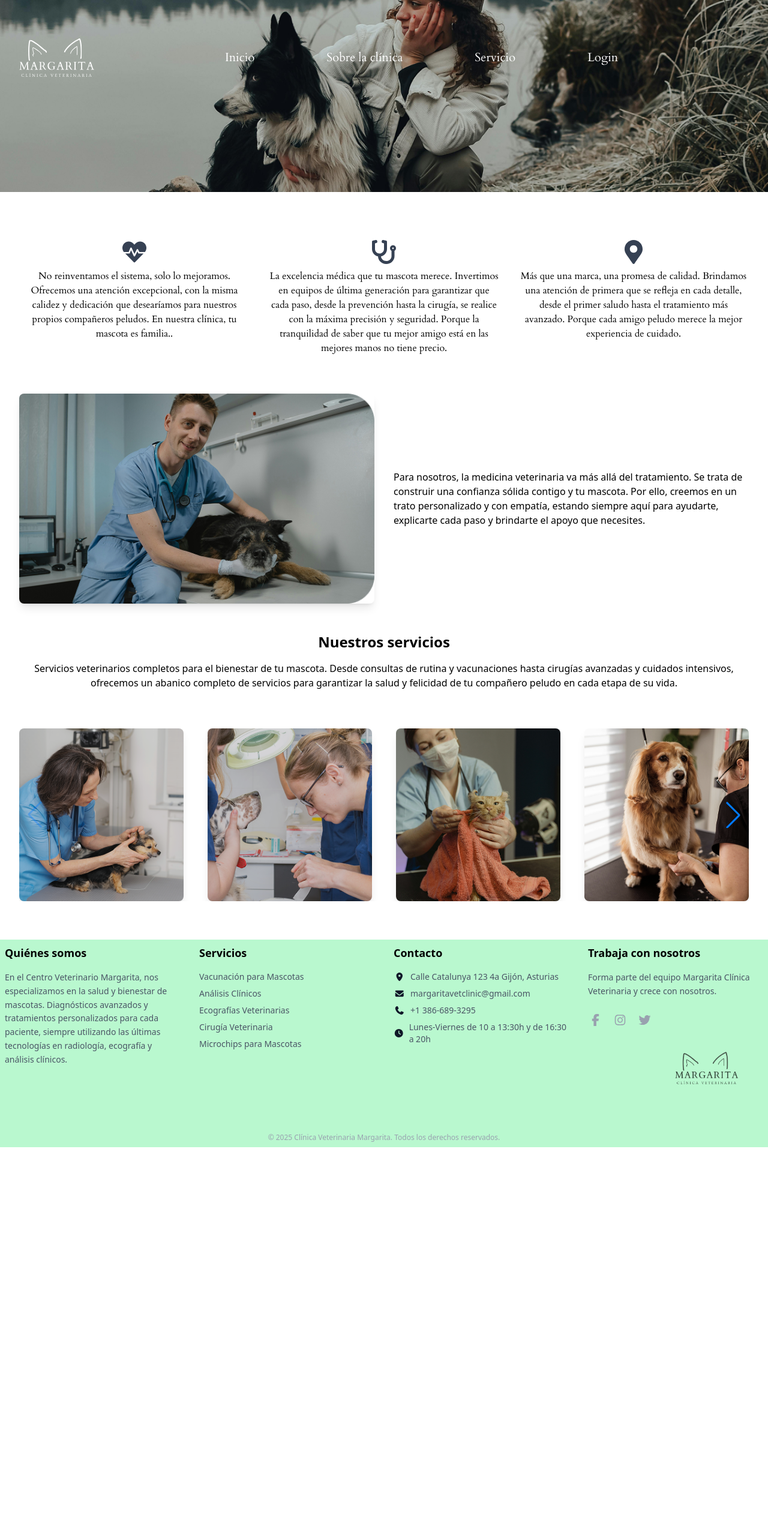
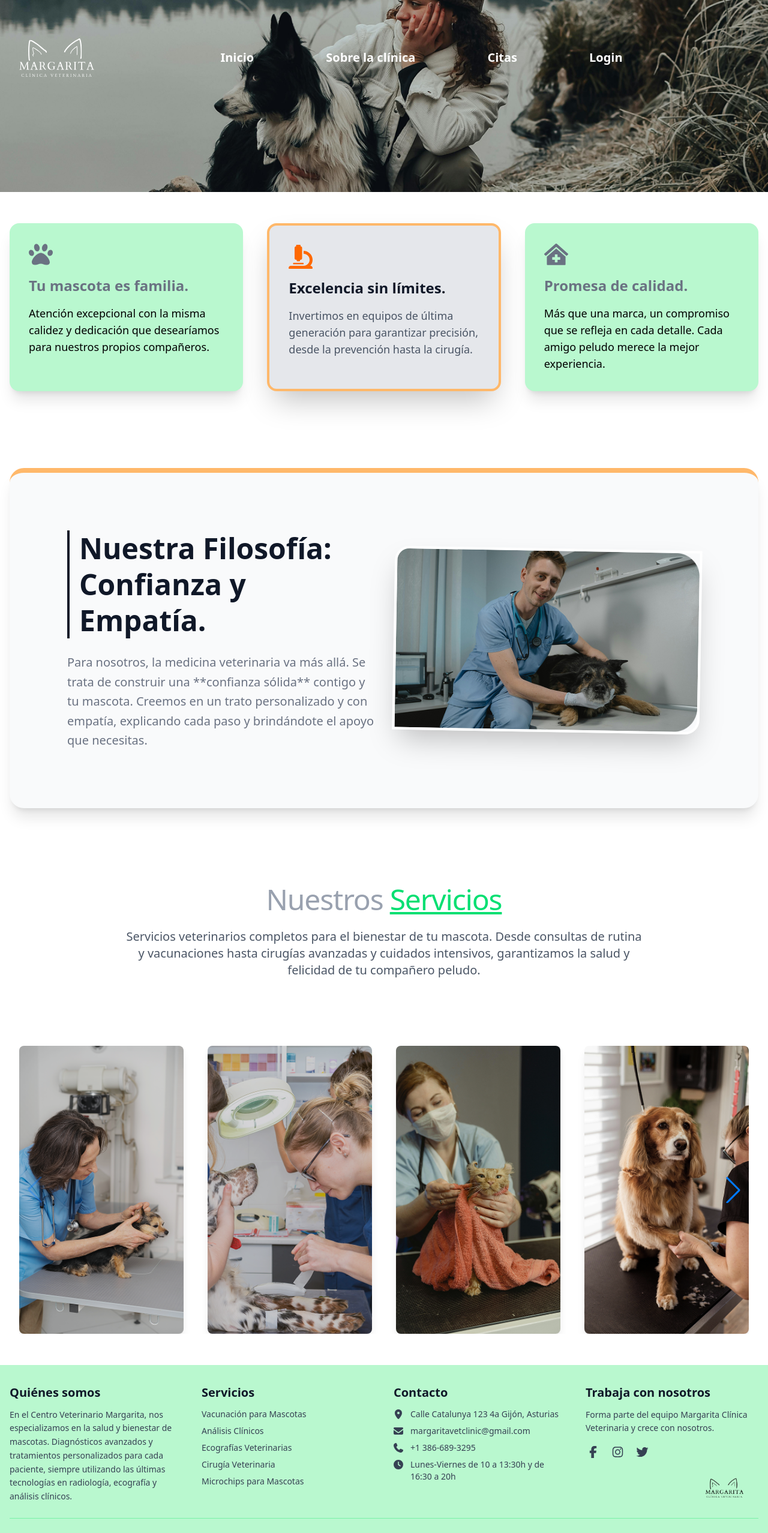
Before and after one commit to group-12-p4da-F5/veterinary-clinic-frontend, a React (Vite) app: page / in a window 1280 px wide. Shown: the top 2555 px of the page at 60% size. Before the commit the page ends 1912 px from the top, so only its background shows below. Built offline with nearby package versions, Linux system fonts and the light colour scheme; no server answers; a web font is replaced by a local one.

Commit message:
refactor(ui): Mejorar diseño de HomePage, Header, Footer y PhotoGallery

```diff
--- a/src/app/pages/HomePage.jsx
+++ b/src/app/pages/HomePage.jsx
@@ -1,52 +1,101 @@
 import React from 'react';
 import ImgMedicoHomepage from '../../shared/assets/ImgMedicoHomepage.png';
-import { FaHeartbeat, FaStethoscope, FaMapMarkerAlt } from 'react-icons/fa';
+// Usamos íconos de la librería Fa para un look consistente
+import { FaPaw, FaMicroscope, FaClinicMedical } from 'react-icons/fa';
 import PhotoGallery from '../../shared/components/PhotoGallery';
 
 function HomePage() {
   return (
-    <div className="container mx-auto px-4 py-8">
-      <section className="flex flex-col md:flex-row justify-center items-start text-center my-8">
-        <div className="flex-1 p-4">
-          <div className="flex justify-center mb-2">
-            <FaHeartbeat className="h-10 w-10 text-gray-700" />
+    // Se mantiene el fondo blanco puro y el padding.
+    <div className="container mx-auto px-4 py-5 bg-white">
+
+      {/* ================================================================================
+        SECCIÓN 1: VALORES (3 PUNTOS) - Diseño Asimétrico con VERDE CLARO
+        ================================================================================
+      */}
+      <section className="grid grid-cols-1 md:grid-cols-3 gap-10 mt-8 mb-20">
+
+        {/* Tarjeta 1: Calidez y Familia - AHORA con VERDE VIBRANTE (Claro) */}
+        <div className="p-8 bg-green-200 rounded-2xl shadow-xl transform hover:scale-[1.05] transition duration-300 ease-in-out cursor-pointer">
+          <div className="flex justify-start mb-4">
+            {/* Ícono en blanco para contraste */}
+            <FaPaw className="h-10 w-10 text-gray-500" />
           </div>
-          <h3 className="font-cardo">No reinventamos el sistema, solo lo mejoramos. Ofrecemos una atención excepcional, con la misma calidez y dedicación que desearíamos para nuestros propios compañeros peludos. En nuestra clínica, tu mascota es familia..</h3>
+          <h3 className="text-2xl font-bold text-gray-500 mb-4">
+            Tu mascota es familia.
+          </h3>
+          {/* Texto en un verde muy claro para legibilidad */}
+          <p className="text-lg text-black">
+            Atención excepcional con la misma calidez y dedicación que desearíamos para nuestros propios compañeros.
+          </p>
         </div>
 
-        <div className="flex-1 p-4">
-          <div className="flex justify-center mb-2">
-            <FaStethoscope className="h-10 w-10 text-gray-700" />
+        {/* Tarjeta 2: Excelencia Médica - Mantenemos el acento NARANJA */}
+        <div className="p-8 bg-gray-200 border-4 border-orange-300 rounded-2xl shadow-2xl transform hover:scale-[1.05] transition duration-300 ease-in-out cursor-pointer">
+          <div className="flex justify-start mb-4">
+            <FaMicroscope className="h-10 w-10 text-orange-500" />
           </div>
-          <h3 className="font-cardo">La excelencia médica que tu mascota merece. Invertimos en equipos de última generación para garantizar que cada paso, desde la prevención hasta la cirugía, se realice con la máxima precisión y seguridad. Porque la tranquilidad de saber que tu mejor amigo está en las mejores manos no tiene precio.</h3>
+          <h3 className="text-2xl font-bold text-gray-900 mb-4">
+            Excelencia sin límites.
+          </h3>
+          <p className="text-lg text-gray-600">
+            Invertimos en equipos de última generación para garantizar precisión, desde la prevención hasta la cirugía.
+          </p>
         </div>
 
-        <div className="flex-1 p-4">
-          <div className="flex justify-center mb-2">
-            <FaMapMarkerAlt className="h-10 w-10 text-gray-700" />
+        {/* Tarjeta 3: Compromiso de Calidad - AHORA con VERDE MEDIO (Claro) */}
+        <div className="p-8 bg-green-200 rounded-2xl shadow-xl transform hover:scale-[1.05] transition duration-300 ease-in-out cursor-pointer">
+          <div className="flex justify-start mb-4">
+            {/* Ícono en blanco para contraste */}
+            <FaClinicMedical className="h-10 w-10 text-gray-500" />
           </div>
-          <h3 className="font-cardo">Más que una marca, una promesa de calidad. Brindamos una atención de primera que se refleja en cada detalle, desde el primer saludo hasta el tratamiento más avanzado. Porque cada amigo peludo merece la mejor experiencia de cuidado.</h3>
+          <h3 className="text-2xl font-bold text-gray-500 mb-4">
+            Promesa de calidad.
+          </h3>
+          {/* Texto en blanco (o gris muy claro) para legibilidad */}
+          <p className="text-lg text-black">
+            Más que una marca, un compromiso que se refleja en cada detalle. Cada amigo peludo merece la mejor experiencia.
+          </p>
         </div>
       </section>
 
-      <section className="flex flex-col md:flex-row items-center my-8">
-        <div className="md:w-1/2 p-4">
+      {/* ================================================================================
+        SECCIÓN 2: VETERINARIO & FILOSOFÍA - Ajustamos el color del borde y acento
+        ================================================================================
+      */}
+      <section className="flex flex-col md:flex-row items-center my-32 bg-gray-50 p-8 md:p-20 rounded-3xl shadow-xl border-t-8 border-orange-300">
+
+        <div className="md:w-1/2 p-4 order-2 md:order-1">
+          {/* El borde lateral del título usa el color de marca (green-500) */}
+          <h2 className="text-5xl font-black text-gray-900 mb-6 border-l-4 border-green-00 pl-4 leading-tight">
+            Nuestra Filosofía: Confianza y Empatía.
+          </h2>
+          <p className="text-xl text-gray-500 leading-relaxed">
+            Para nosotros, la medicina veterinaria va más allá. Se trata de construir una **confianza sólida** contigo y tu mascota. Creemos en un trato personalizado y con empatía, explicando cada paso y brindándote el apoyo que necesitas.
+          </p>
+        </div>
+
+        <div className="md:w-1/2 p-4 order-1 md:order-2">
           <img
             src={ImgMedicoHomepage}
             alt="Veterinario examinando un perro"
-            className="w-full h-auto rounded-lg shadow-lg"
+            className="w-full h-auto rounded-tl-3xl rounded-br-3xl shadow-2xl border-4 border-white transform rotate-1"
           />
-         </div>
-        <div className="md:w-1/2 p-4 mt-4 md:mt-0">
-          <p>Para nosotros, la medicina veterinaria va más allá del tratamiento. Se trata de construir una confianza sólida contigo y tu mascota. Por ello, creemos en un trato personalizado y con empatía, estando siempre aquí para ayudarte, explicarte cada paso y brindarte el apoyo que necesites.</p>
         </div>
       </section>
 
+      {/* ================================================================================
+        SECCIÓN 3: INTRODUCCIÓN A SERVICIOS - Título de impacto
+        ================================================================================
+      */}
+      <section className="text-center my-20">
+        {/* El título principal usa el color de marca (green-500) */}
+         <h2 className="text-6xl md:text-5xl font- text-gray-400 mb-6 tracking-tight leading-none">
+          Nuestros <span className="text-green-400 underline">Servicios</span>
+        </h2>
 
-      <section className="text-center my-8">
-        <h2 className="text-2xl font-bold mb-4">Nuestros servicios</h2>
-        <p>
-          Servicios veterinarios completos para el bienestar de tu mascota. Desde consultas de rutina y vacunaciones hasta cirugías avanzadas y cuidados intensivos, ofrecemos un abanico completo de servicios para garantizar la salud y felicidad de tu compañero peludo en cada etapa de su vida.
+        <p className="max-w-4xl mx-auto text-xl text-gray-600 px-4 mb-8">
+          Servicios veterinarios completos para el bienestar de tu mascota. Desde consultas de rutina y vacunaciones hasta cirugías avanzadas y cuidados intensivos, garantizamos la salud y felicidad de tu compañero peludo.
         </p>
       </section>
 
--- a/src/shared/components/Footer.jsx
+++ b/src/shared/components/Footer.jsx
@@ -4,16 +4,20 @@ import { faMapMarkerAlt, faEnvelope, faPhone, faClock } from '@fortawesome/free-
 import { faFacebookF, faInstagram, faTwitter } from '@fortawesome/free-brands-svg-icons';
 import Logomargarita from '../assets/Logomargarita.png';
 
+// --------------------------------------------------------------------------------
+// Componentes de Ayuda (Ajustados para ser más pequeños)
+// --------------------------------------------------------------------------------
 
 const ColumnaFooter = ({ titulo, children, link, onClick }) => (
   <div>
-  <h4 className="text-black text-lg font-bold mb-4">
+    {/* Título: Cambiado de text-teal-700 a text-gray-900 */}
+    <h4 className="text-xl font-extrabold mb-3 text-gray-900">
       {link ? (
-    <a href={link} className="hover:underline">
+        <a href={link} className="hover:underline transition-colors duration-200">
           {titulo}
         </a>
       ) : onClick ? (
-    <button onClick={onClick} className="text-black text-lg font-bold hover:underline focus:outline-none">
+        <button onClick={onClick} className="text-xl font-extrabold text-gray-900 hover:underline transition-colors duration-200 focus:outline-none">
           {titulo}
         </button>
       ) : (
@@ -25,35 +29,42 @@ const ColumnaFooter = ({ titulo, children, link, onClick }) => (
 );
 
 const ItemContacto = ({ icono, texto }) => (
- <li className="flex items-center">
-  <span className="mr-2 text-gray-900 w-5 h-5 flex items-center justify-center">
+  // El texto es oscuro (gray-700) para contraste, con hover al color de acento (teal-900)
+  <li className="flex items-start text-gray-700 hover:text-teal-900 transition-colors">
+    {/* Iconos: Cambiado de text-teal-700 a text-gray-700 */}
+    <span className="mr-3 text-gray-700 w-4 h-4 flex items-center justify-center pt-1">
       <FontAwesomeIcon icon={icono} />
     </span>
-  <span>{texto}</span>
+    {/* Aseguramos el tamaño de texto pequeño */}
+    <span className="flex-1 text-sm">{texto}</span>
   </li>
 );
 
-const ItemFooter = ({ children }) => (
- <li>
-  {children}
+const ItemFooter = ({ children, link }) => (
+  // Los ítems de la lista también son oscuros, con hover para resaltar. Aseguramos tamaño pequeño.
+  <li className="text-sm text-gray-700 hover:text-teal-900 transition-colors">
+    {link ? <a href={link}>{children}</a> : <span>{children}</span>}
   </li>
 );
 
 
 const IconosSociales = () => (
- <div className="flex space-x-4 mt-6">
-  <a href="https://www.facebook.com/MargaritaVetClinic" target="_blank" rel="noopener noreferrer" className="text-gray-400 hover:text-black transition-colors">
+  // CORRECCIÓN DE ERROR: Movemos el comentario dentro del div para resolver el error de sintaxis.
+  <div className="flex space-x-4 mt-4">
+    {/* Íconos Sociales: Cambiado de text-teal-700 a text-gray-700 */}
+    <a href="https://www.facebook.com/MargaritaVetClinic" target="_blank" rel="noopener noreferrer" className="text-gray-700 hover:text-gray-900 transition-colors duration-200 transform hover:scale-110">
       <FontAwesomeIcon icon={faFacebookF} size="lg" />
     </a>
-  <a href="https://www.instagram.com/MargaritaVetClinic" target="_blank" rel="noopener noreferrer" className="text-gray-400 hover:text-black transition-colors">
+    <a href="https://www.instagram.com/MargaritaVetClinic" target="_blank" rel="noopener noreferrer" className="text-gray-700 hover:text-gray-900 transition-colors duration-200 transform hover:scale-110">
       <FontAwesomeIcon icon={faInstagram} size="lg" />
     </a>
-  <a href="https://www.twitter.com/MargaritaVetClinic" target="_blank" rel="noopener noreferrer" className="text-gray-400 hover:text-black transition-colors">
+    <a href="https://www.twitter.com/MargaritaVetClinic" target="_blank" rel="noopener noreferrer" className="text-gray-700 hover:text-gray-900 transition-colors duration-200 transform hover:scale-110">
       <FontAwesomeIcon icon={faTwitter} size="lg" />
     </a>
   </div>
 );
 
+// Los componentes ContactForm y WorkWithUsModal se mantienen
 export const ContactForm = ({ onClose }) => {
   const [formData, setFormData] = useState({
     name: '',
@@ -149,7 +160,6 @@ export const ContactForm = ({ onClose }) => {
   );
 };
 
-// Componente del Modal (usa ContactForm)
 const WorkWithUsModal = ({ isOpen, onClose }) => {
   if (!isOpen) return null;
 
@@ -163,11 +173,16 @@ const WorkWithUsModal = ({ isOpen, onClose }) => {
         <div className="text-center">
           <h3 className="text-xl font-bold text-gray-900 mb-4">Formulario de Contacto</h3>
         </div>
+
         <ContactForm onClose={onClose} />
       </div>
     </div>
   );
 };
+
+// --------------------------------------------------------------------------------
+// Componente Principal Footer (COMPACTADO)
+// --------------------------------------------------------------------------------
 
 const Footer = () => {
   const [isModalOpen, setIsModalOpen] = useState(false);
@@ -176,11 +191,13 @@ const Footer = () => {
   const handleCloseModal = () => setIsModalOpen(false);
 
   return (
-  <footer className="bg-green-200 text-black py-2 px-2">
-   <div className="container mx-auto grid grid-cols-1 md:grid-cols-4 gap-8">
+    // CLAVE 1: Reducimos el padding vertical principal de py-12 a py-8
+    <footer className="bg-green-200 text-teal-700 py-8 px-4">
+      {/* CLAVE 2: Reducimos el espacio entre columnas de gap-12 a gap-8. Reducimos pb-10 a pb-6. */}
+      <div className="container mx-auto grid grid-cols-1 md:grid-cols-4 gap-8 border-b border-green-300 pb-6">
 
         <ColumnaFooter titulo="Quiénes somos" link="/quienes-somos">
-     <p className="text-sm leading-relaxed text-gray-600">
+          <p className="text-sm leading-relaxed text-gray-700">
             En el Centro Veterinario Margarita, nos especializamos en la salud y bienestar de mascotas.
             Diagnósticos avanzados y tratamientos personalizados para cada paciente, siempre utilizando las últimas
             tecnologías en radiología, ecografía y análisis clínicos.
@@ -188,17 +205,19 @@ const Footer = () => {
         </ColumnaFooter>
 
         <ColumnaFooter titulo="Servicios" link="/servicios">
-     <ul className="space-y-2 text-sm text-gray-600">
-      <ItemFooter>Vacunación para Mascotas</ItemFooter>
-      <ItemFooter>Análisis Clínicos</ItemFooter>
-      <ItemFooter>Ecografías Veterinarias</ItemFooter>
-      <ItemFooter>Cirugía Veterinaria</ItemFooter>
-      <ItemFooter>Microchips para Mascotas</ItemFooter>
+          {/* CLAVE 3: Reducimos el espacio entre ítems de space-y-3 a space-y-2 */}
+          <ul className="space-y-2">
+            <ItemFooter link="/servicios#vacunacion">Vacunación para Mascotas</ItemFooter>
+            <ItemFooter link="/servicios#analisis">Análisis Clínicos</ItemFooter>
+            <ItemFooter link="/servicios#ecografias">Ecografías Veterinarias</ItemFooter>
+            <ItemFooter link="/servicios#cirugia">Cirugía Veterinaria</ItemFooter>
+            <ItemFooter link="/servicios#microchips">Microchips para Mascotas</ItemFooter>
           </ul>
         </ColumnaFooter>
 
         <ColumnaFooter titulo="Contacto" link="/contacto">
-     <ul className="space-y-2 text-sm text-gray-600">
+          {/* CLAVE 3: Reducimos el espacio entre ítems de space-y-3 a space-y-2 */}
+          <ul className="space-y-2">
             <ItemContacto icono={faMapMarkerAlt} texto="Calle Catalunya 123 4a Gijón, Asturias" />
             <ItemContacto icono={faEnvelope} texto="margaritavetclinic@gmail.com" />
             <ItemContacto icono={faPhone} texto="+1 386-689-3295" />
@@ -206,26 +225,31 @@ const Footer = () => {
           </ul>
         </ColumnaFooter>
 
+        <div className="flex flex-col justify-between">
           <ColumnaFooter titulo="Trabaja con nosotros" onClick={handleOpenModal}>
-     <p className="text-sm mb-4 leading-relaxed text-gray-600">
+            <p className="text-sm mb-4 leading-relaxed text-gray-700">
               Forma parte del equipo Margarita Clínica Veterinaria y crece con nosotros.
             </p>
             <IconosSociales />
-     <div className="mt-8 flex justify-end">
+          </ColumnaFooter>
+          {/* CLAVE 4: Reducimos el margen superior de mt-6 a mt-4 */}
+          <div className="mt-4 flex justify-start md:justify-end">
             <img
               src={Logomargarita}
               alt="Clínica Veterinaria Margarita Logo"
-       className="h-20 opacity-75"
+              // CLAVE 5: Reducimos el tamaño del logo de h-16 a h-12
+              className="h-12 opacity-100"
             />
           </div>
-    </ColumnaFooter>
+        </div>
       </div>
 
-   <div className="mt-10 pt-6 text-center text-xs text-gray-400">
+      {/* CLAVE 6: Reducimos el margen y padding superior de mt-8 pt-4 a mt-4 pt-2 */}
+      {/* El texto de copyright ya estaba en teal-700, lo cambiamos a gray-700 para mantener el estilo */}
+      <div className="mt-4 pt-2 text-center text-xs text-gray-700">
         <p>© {new Date().getFullYear()} Clínica Veterinaria Margarita. Todos los derechos reservados.</p>
       </div>
 
-   {/* El modal se renderiza aquí */}
       <WorkWithUsModal isOpen={isModalOpen} onClose={handleCloseModal} />
     </footer>
   );
--- a/src/shared/components/Header.jsx
+++ b/src/shared/components/Header.jsx
@@ -8,7 +8,7 @@ const Header = () => {
 
   return (
     <header
-      className="relative font-cardo bg-cover bg-center h-56 md:h-80"
+      className="relative font-bold bg-cover bg-center h-56 md:h-80"
       style={{ backgroundImage: `url(${imgHeader})` }}
     >
       <div className=" bg-opacity-40 absolute inset-0 z-10"></div>
@@ -46,7 +46,7 @@ const Header = () => {
                 to="/"
                 className="transition-all duration-150 ease-in-out hover:text-gray-dark hover:text-lg"
               >
-                Servicio
+                Citas
               </Link>
               <Link
                 to="/login"
--- a/src/shared/components/PhotoGallery.jsx
+++ b/src/shared/components/PhotoGallery.jsx
@@ -51,7 +51,7 @@ function PhotoGallery() {
             <img
               src={image.src}
               alt={image.alt}
-              className="w-full h-72 object-cover rounded-lg shadow-lg"
+              className="w-full h-120 object-cover rounded-lg shadow-lg"
             />
           </SwiperSlide>
         ))}
```
Lines whose indentation alone changed are shown as unchanged.
